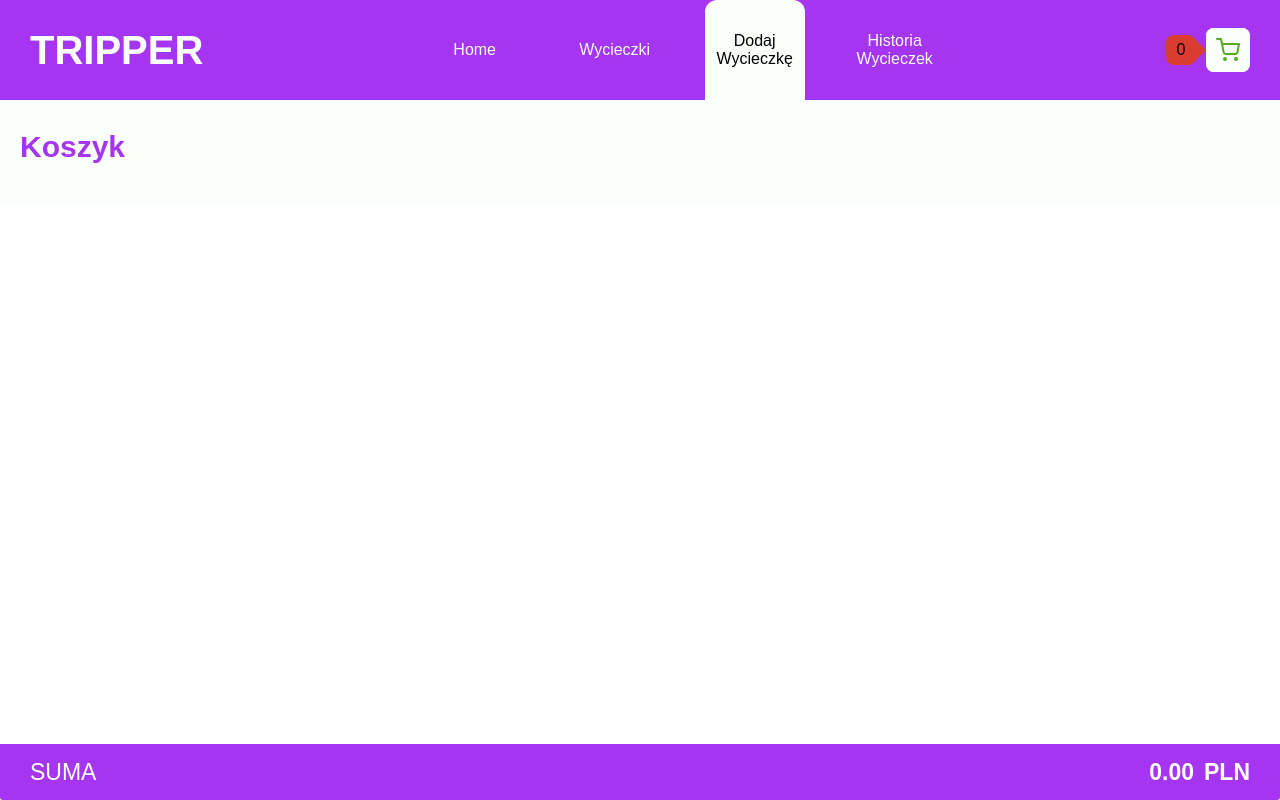
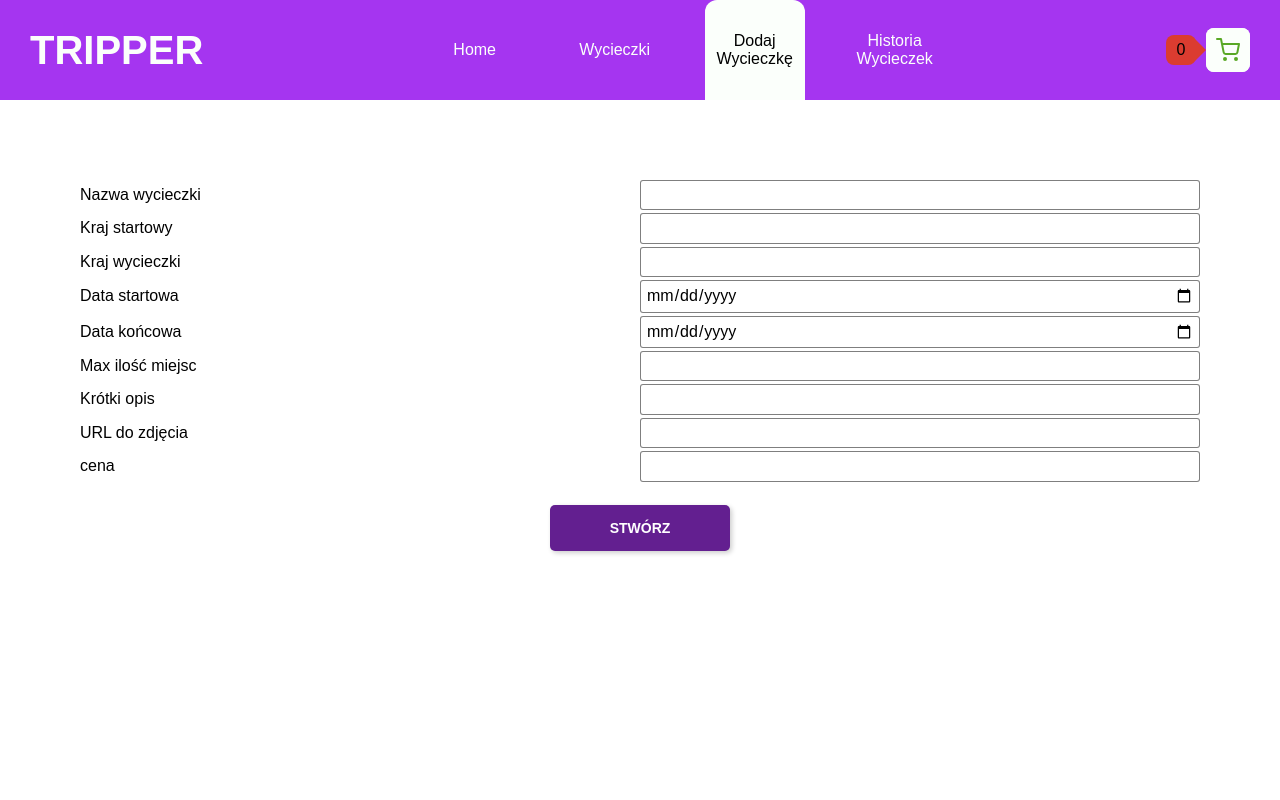
Before and after one commit to ShockOfficial/WDAI, an Angular app in the folder Lab_5/Zadanie2/: page /add in a window 1280 px wide. Built offline with nearby package versions, Linux system fonts and the light colour scheme.

Commit message:
add AddTripScreen and fix bug

```diff
--- a/Lab_5/Zadanie2/src/app/add-trip-screen/add-trip-screen.component.html
+++ b/Lab_5/Zadanie2/src/app/add-trip-screen/add-trip-screen.component.html
@@ -1,12 +1,3 @@
-<div class="trips__btn-box">
-	<button
-		class="trips__btn btn btn--big btn--primary"
-		*ngIf="!isAddingTrip; else form"
-		(click)="handleFromButton()"
-	>
-		Dodaj wycieczkę
-	</button>
+<div class="wrapper">
+	<app-create-form class="form" (onSubmit)="addTrip($event)"></app-create-form>
 </div>
-<ng-template #form>
-	<app-create-form class="form" (onSubmit)="addTrip($event)"></app-create-form>
-</ng-template>
--- a/Lab_5/Zadanie2/src/app/add-trip-screen/add-trip-screen.component.scss
+++ b/Lab_5/Zadanie2/src/app/add-trip-screen/add-trip-screen.component.scss
@@ -0,0 +1,3 @@
+.wrapper {
+	padding: 8rem;
+}
--- a/Lab_5/Zadanie2/src/app/add-trip-screen/add-trip-screen.component.ts
+++ b/Lab_5/Zadanie2/src/app/add-trip-screen/add-trip-screen.component.ts
@@ -1,6 +1,7 @@
 import { Component, OnInit } from '@angular/core';
 import { Trip } from '../trips.component';
 import { FiltersService } from '../filters/filters.service';
+import { TripsService } from '../trips.service';
 
 @Component({
 	selector: 'app-add-trip-screen',
@@ -8,19 +9,15 @@ import { FiltersService } from '../filters/filters.service';
 	styleUrls: ['./add-trip-screen.component.scss'],
 })
 export class AddTripScreenComponent implements OnInit {
-	isAddingTrip: boolean = false;
-
-	constructor(private filtersService: FiltersService) {}
+	constructor(
+		private filtersService: FiltersService,
+		private tripsService: TripsService,
+	) {}
 
 	ngOnInit(): void {}
 
-	handleFromButton() {
-		this.isAddingTrip = !this.isAddingTrip;
-	}
-
 	addTrip(trip: Trip) {
-		// this.trips.push(trip);
-		this.isAddingTrip = false;
+		this.tripsService.addTrip(trip);
 		this.filtersService.notify.emit();
 	}
 }
--- a/Lab_5/Zadanie2/src/app/app-routing.module.ts
+++ b/Lab_5/Zadanie2/src/app/app-routing.module.ts
@@ -4,13 +4,14 @@ import { RouterModule, Routes } from '@angular/router';
 import { TripsComponent } from './trips.component';
 import { TripListScreenComponent } from './trip-list-screen/trip-list-screen.component';
 import { CartComponent } from './cart/cart.component';
+import { AddTripScreenComponent } from './add-trip-screen/add-trip-screen.component';
 
 const appRoutes: Routes = [
 	{ path: '', redirectTo: 'home', pathMatch: 'full' },
 	{ path: 'home', component: TripListScreenComponent }, // TODO create home
 	{ path: 'trips', component: TripListScreenComponent },
 	{ path: 'cart', component: CartComponent },
-	{ path: 'add', component: CartComponent },
+	{ path: 'add', component: AddTripScreenComponent },
 	{ path: 'history', component: CartComponent },
 	{ path: '**', redirectTo: '' },
 ];
--- a/Lab_5/Zadanie2/src/app/filters/filters.service.ts
+++ b/Lab_5/Zadanie2/src/app/filters/filters.service.ts
@@ -97,6 +97,7 @@ export class FiltersService {
 	}
 
 	getTrips() {
+		this.trips = this.tripsService.trips;
 		return this.trips;
 	}
 
--- a/Lab_5/Zadanie2/src/app/side-nav/side-nav.component.ts
+++ b/Lab_5/Zadanie2/src/app/side-nav/side-nav.component.ts
@@ -1,15 +1,12 @@
 import { Component, OnInit } from '@angular/core';
 
 @Component({
-  selector: 'app-side-nav',
-  templateUrl: './side-nav.component.html',
-  styleUrls: ['./side-nav.component.scss']
+	selector: 'app-side-nav',
+	templateUrl: './side-nav.component.html',
+	styleUrls: ['./side-nav.component.scss'],
 })
 export class SideNavComponent implements OnInit {
+	constructor() {}
 
-  constructor() { }
-
-  ngOnInit(): void {
-  }
-
+	ngOnInit(): void {}
 }
--- a/Lab_5/Zadanie2/src/app/trip-list-screen/trip-list-screen.component.ts
+++ b/Lab_5/Zadanie2/src/app/trip-list-screen/trip-list-screen.component.ts
@@ -30,6 +30,7 @@ export class TripListScreenComponent implements OnInit {
 
 	onRemoveTrip(trip: Trip) {
 		this.trips = this.tripsService.removeTrip(trip);
+		this.filtersService.notify.emit();
 	}
 
 	onDistinctTrip() {
--- a/Lab_5/Zadanie2/src/app/trips.service.ts
+++ b/Lab_5/Zadanie2/src/app/trips.service.ts
@@ -2,6 +2,7 @@ import { Injectable } from '@angular/core';
 import tripsData from '../data/trips.json';
 import { Trip } from './trips.component';
 import { Currency } from './currency-switcher/currency-service.service';
+import { FiltersService } from './filters/filters.service';
 
 @Injectable({
 	providedIn: 'root',
@@ -36,6 +37,12 @@ export class TripsService {
 
 	removeTrip(trip: Trip) {
 		this.trips = this.trips.filter((tripItem) => tripItem !== trip);
+		this.distinctSpecialTrips();
 		return this.trips;
 	}
+
+	addTrip(trip: Trip) {
+		this.trips.push(trip);
+		this.distinctSpecialTrips();
+	}
 }
```
